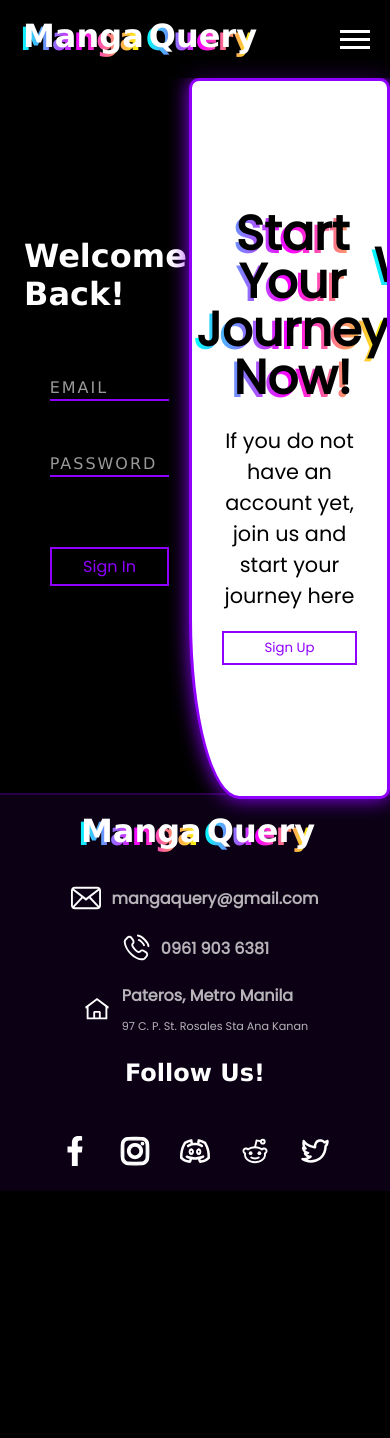
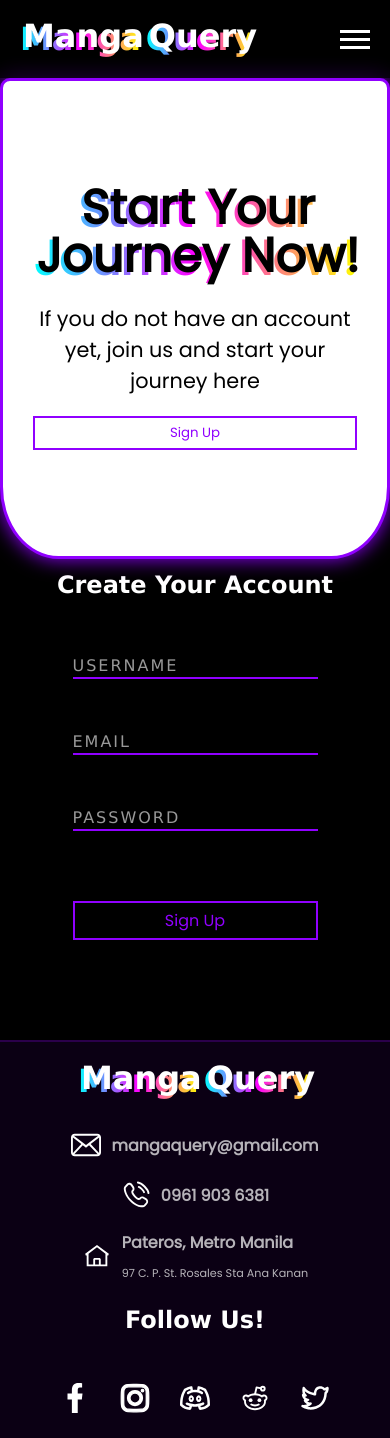
Before and after one commit to VMQ30/MangaLibrary, a Flask app: page /login in a window 390 px wide. Before the commit the page ends 1191 px from the top, so only its background shows below. Run offline with Flask 3, Linux system fonts and the light colour scheme.

Commit message:
Made the other pages responsive

```diff
--- a/app.py
+++ b/app.py
@@ -156,11 +156,17 @@
         status_id = None
         type_id = None
 
-        if not status:
-            flash("Missing Status")
-            return redirect("/add-comic")
-        if not selected_type:
-            flash("Missing Comic Type")
+        if (
+            not title
+            or not description
+            or not num_chapters
+            or not image
+            or not status
+            or not selected_type
+            or not author
+            or not selected_tags
+        ):
+            flash("Missing Details, Please Complete the Needed Input")
             return redirect("/add-comic")
 
         try:
@@ -180,6 +186,7 @@
         except Exception as e:
             print(f"Unexpected error: {e}")
             flash("An internal error occurred.")
+            return redirect("/add-comic")
 
         try:
             db_execute(
@@ -196,13 +203,20 @@
                 "INSERT INTO authors (name) VALUES (?) ON CONFLICT(name) DO NOTHING",
                 author,
             )
-        except:
-            print("Error in INserting Values")
+        except Exception as e:
+            print(f"Unexpected error: {e}")
+            flash("An internal error occurred.")
+            return redirect("/add-comic")
 
         try:
             author_id = db_execute("SELECT * FROM authors WHERE name = ?", author)
+            comic_id = db_execute("SELECT * FROM comics WHERE title = ?", title)
+
+            if not author_id or not comic_id:
+                flash("Author or Comic Not Found")
+                return redirect("/add-comic")
+
             author_id = author_id[0]["author_id"]
-            comic_id = db_execute("SELECT * FROM comics WHERE title = ?", title)
             comic_id = comic_id[0]["comic_id"]
 
             db_execute(
@@ -210,22 +224,32 @@
                 author_id,
                 comic_id,
             )
-        except:
-            print("Error in joining author and comic")
+        except Exception as e:
+            print(f"Unexpected error: {e}")
+            flash("An internal error occurred.")
+            return redirect("/add-comic")
 
         try:
             for tag in selected_tags:
                 comic_tags_id = db_execute(
                     "SELECT * FROM tags WHERE tags_name = ?", tag
                 )
+
+                if not comic_tags_id:
+                    flash("Invalid Comic Tag")
+                    return redirect("/add-comic")
+
                 comic_tags_id = comic_tags_id[0]["tags_id"]
                 db_execute(
                     "INSERT INTO comic_tags (comic_id , tags_id) VALUES(? , ?)",
                     comic_id,
                     comic_tags_id,
                 )
-        except:
-            print("Error in adding tags")
+        except Exception as e:
+            print(f"Unexpected error: {e}")
+            flash("An internal error occurred.")
+            return redirect("/add-comic")
+
         return redirect("/add-comic")
 
     else:
@@ -238,3 +262,13 @@
             comic_type=comic_type,
             comic_status=comic_status,
         )
+
+
+@app.route("/get_comics")
+def get_comics():
+    try:
+        comic_list = db_execute("GET * FROM comics")
+    except Exception as e:
+        print(f"Unexpected error: {e}")
+        flash("An internal error occurred.")
+        return redirect("/get_comics")
--- a/static/add_comic.css
+++ b/static/add_comic.css
@@ -41,6 +41,7 @@
 
 .add-picture {
   display: flex;
+  flex-wrap: wrap;
   align-items: center;
   border: 2px #440077;
   border-style: dashed;
--- a/static/auth.css
+++ b/static/auth.css
@@ -3,8 +3,10 @@
   justify-content: center;
   align-items: center;
   position: relative;
-  padding: 20px 100px;
+  padding: 20px clamp(20px, 2vw, 100px);
   height: 80vh;
+  flex-wrap: wrap;
+  box-sizing: border-box;
 }
 
 .login,
@@ -18,7 +20,8 @@
 
   h3 {
     font-family: "Verdana";
-    font-size: 2rem;
+    font-size: clamp(1.5rem, 2vw, 2rem);
+    text-align: center;
   }
 }
 
@@ -306,3 +309,39 @@
   animation: slideout 0.5s ease-out forwards !important;
   transition: transform 0.5s ease;
 }
+
+@media (max-width: 768px) {
+  .auth-container {
+    flex-direction: column;
+    height: 100%;
+  }
+
+  .change-panel {
+    transform: translateY(100%);
+    border-radius: 15% 15% 10px 10px !important;
+  }
+
+  .move-right {
+    transform: translateX(100%) translateY(0%);
+  }
+
+  .move-left {
+    transform: translateX(-100%) translateY(0%);
+  }
+
+  .slider {
+    width: 100%;
+    height: 50%;
+    box-sizing: border-box;
+    border-radius: 10px 10px 15% 15%;
+  }
+
+  .login,
+  .register {
+    width: 100%;
+    height: 50%;
+    h3 {
+      margin-top: 50px;
+    }
+  }
+}
--- a/static/index.css
+++ b/static/index.css
@@ -328,7 +328,7 @@
   }
 
   .nav-button-wrapper {
-    width: 50%;
+    width: 100%;
     justify-content: center;
   }
 
--- a/templates/index.html
+++ b/templates/index.html
@@ -11,7 +11,7 @@
     Discover, track, and organize your favorite comics. Filter by genre, status,
     ratings, all in one place!
   </p>
-  <div>
+  <div class="hero-section-button">
     <button class="cta-browse">Browse Collection</button>
     <button class="cta-register" onclick="window.location.href = '/register'">
       Register Now
```
Also changed, not shown: static/landing_page.css (+26 -7 lines), 1 other file.
